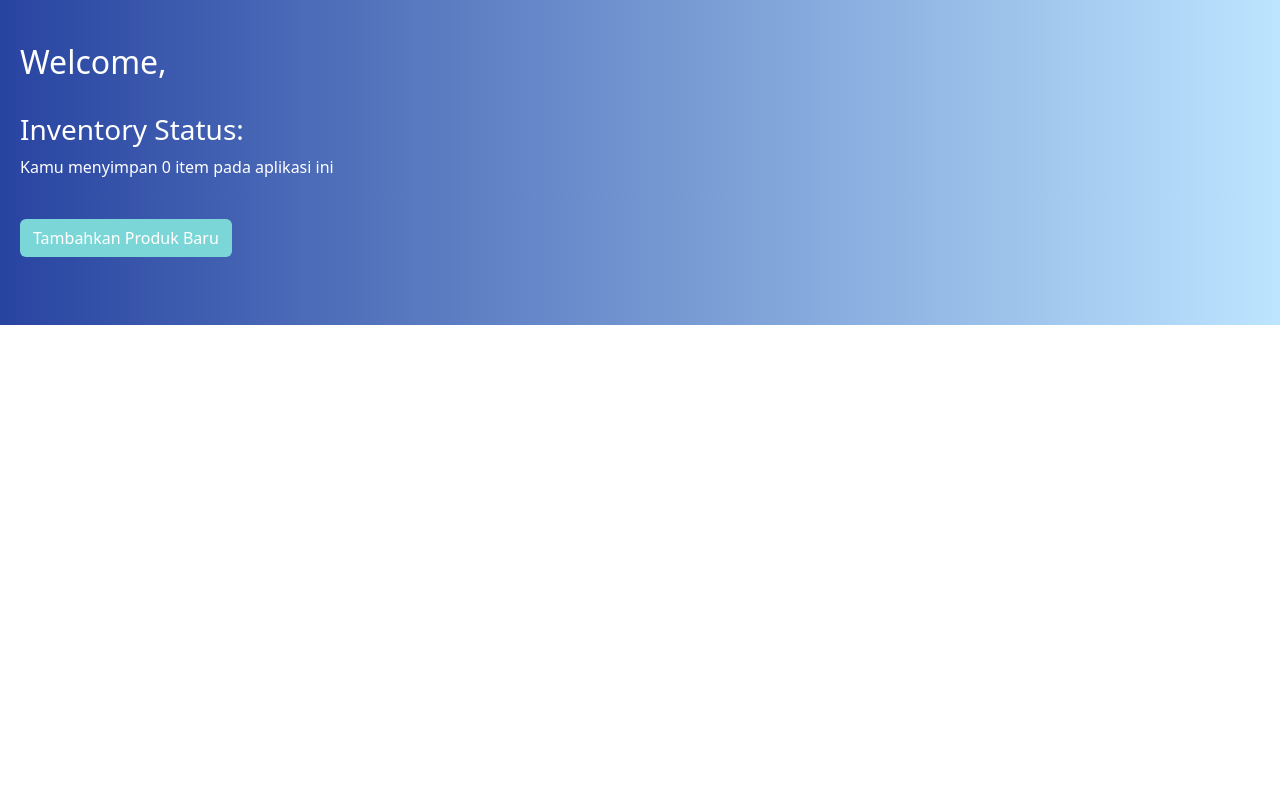
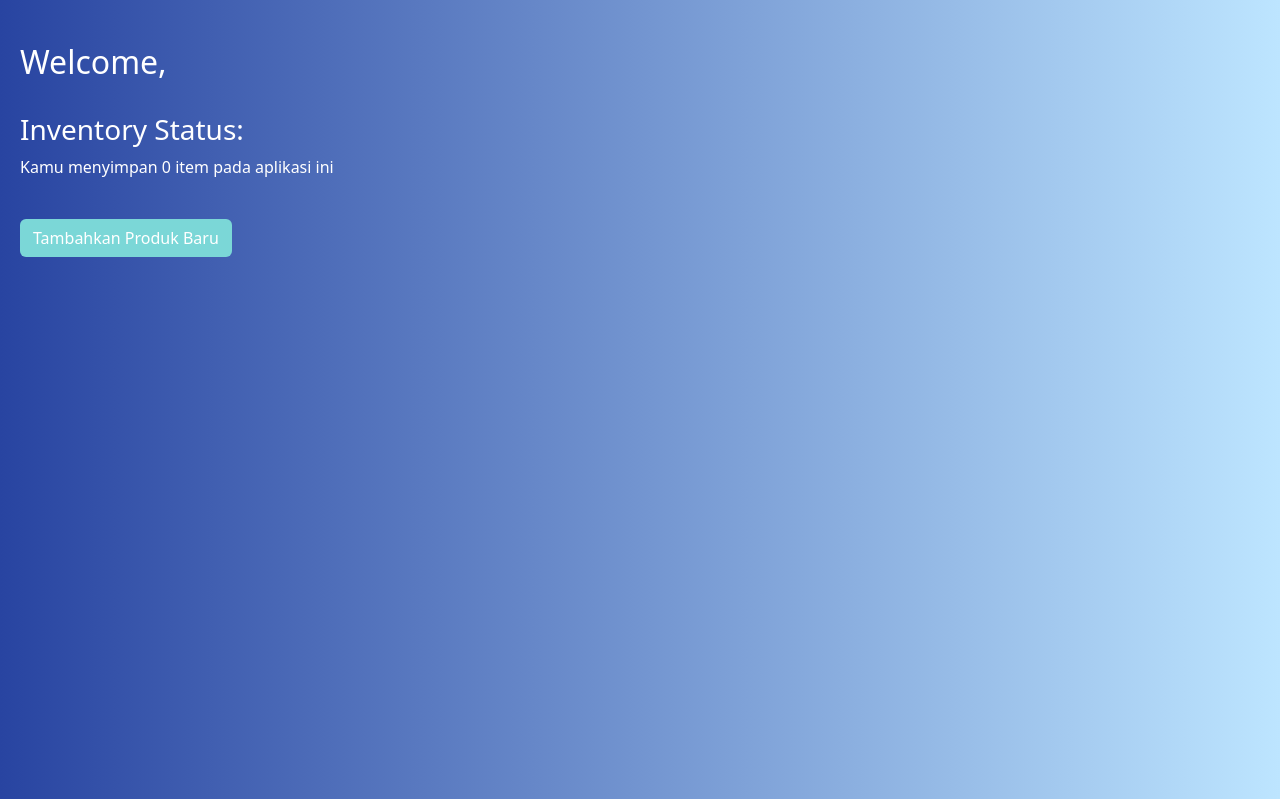
Before and after one commit to SamuelFarrel/sf_autoparts, a Django app: template main/templates/main.html in a window 1280 px wide. Shown: the part 57-856 px from the top of the page. Before the commit the page ends 382 px from the top, so only its background shows below. Run offline with Django 4.2, Linux system fonts and the light colour scheme; the template is opened without the code that fills it, so the values that code supplies are empty.

Commit message:
bug fix untuk page fill

```diff
--- a/main/templates/create_item.html
+++ b/main/templates/create_item.html
@@ -18,6 +18,7 @@
       max-width: 100%; /* Make it full-width on smaller screens */
       margin: 0 auto; /* Center the container horizontally */
       padding : 20px;
+      min-height: 100vh;
     }
 </style>
 {% endblock meta %}
--- a/main/templates/login.html
+++ b/main/templates/login.html
@@ -13,6 +13,7 @@
 
         /* W3C, IE 10+/ Edge, Firefox 16+, Chrome 26+, Opera 12+, Safari 7+ */
         background: linear-gradient(to right, rgb(40, 68, 161),aqua);
+        min-height: 100vh;
         }
 
     </style>
--- a/main/templates/main.html
+++ b/main/templates/main.html
@@ -20,6 +20,7 @@
         max-width: 100%; /* Make it full-width on smaller screens */
         margin: 0 auto; /* Center the container horizontally */
         padding : 20px;
+        min-height: 100vh;
         }
       </style>
 {% endblock meta %}
```
